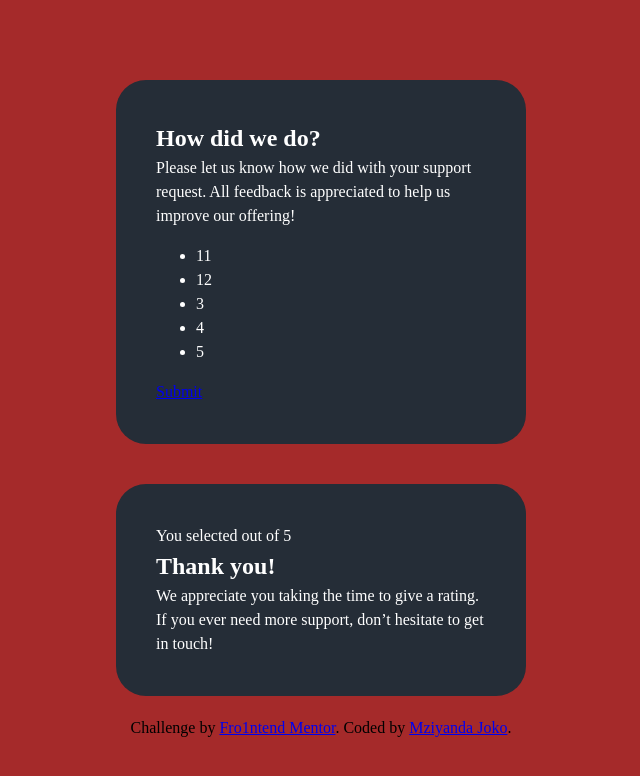
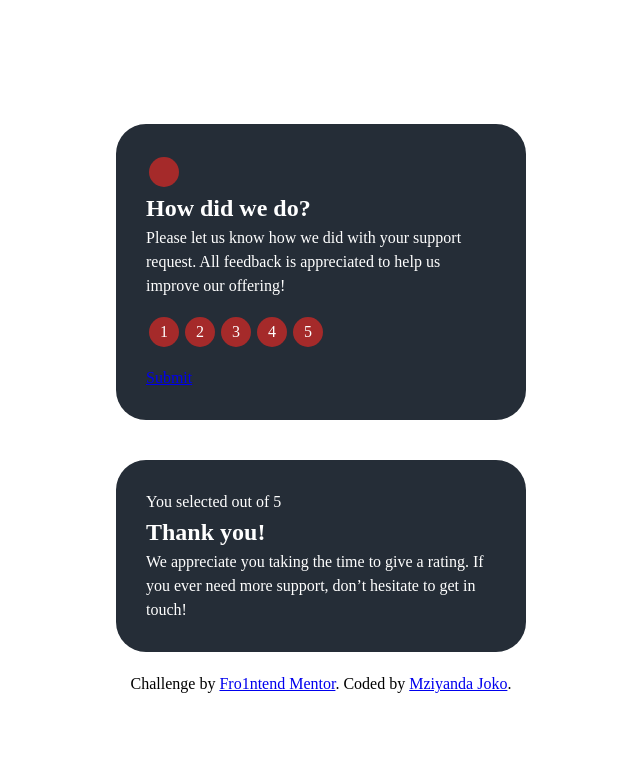
Before and after one commit to mziyandajoko/interactive-rating-component-main, a plain HTML site: page index.html in a window 1280 px wide. Shown: the whole page, without its empty margins (319-959 px from the left). Drawn offline with Linux system fonts and the light colour scheme.

Commit message:
adds cricle styling

```diff
--- a/index.html
+++ b/index.html
@@ -13,19 +13,37 @@
       margin: 0 auto;
       width: 100%;
       height: 100%;
-      background-color: brown;
       display: flex;
       flex-direction: column;
       justify-content: center;
       align-items: center;
     }
+    .circle{
+      background-color: brown;
+      border-radius: 50%;
+      padding: 15px;
+      margin: 3px;
+      height: 20px;
+      width: 20px;
+      justify-content: center;
+    align-items: center;
+    }
     .card{
-
-    padding: 40px;
+    padding: 30px;
     width: 410px;
     color: white;
     margin: 20px 25px;
     border-radius: 30px;
+    }
+
+    .rating{
+      display: flex;
+      align-items: center;
+      padding: 0px;
+    }
+
+    .rating li{
+      display: flex;
     }
 
   </style>
@@ -35,6 +53,7 @@
   <!-- Rating state start -->
 
     <section class="card card_red">
+      <img class="circle" src="images/icon-star.svg" alt="icon-star">
       <h1>
         How did we do?
 
@@ -43,12 +62,12 @@
         Please let us know how we did with your support request. All feedback is appreciated
         to help us improve our offering!
       </p>
-      <ul>
-        <li>11</li>
-        <li>12</li>
-        <li>3</li>
-        <li>4</li>
-        <li>5</li>
+      <ul class="rating">
+        <li class="circle">1</li>
+        <li class="circle">2</li>
+        <li class="circle">3</li>
+        <li class="circle">4</li>
+        <li class="circle">5</li>
       </ul>
       <a href="#">Submit</a>
     </section>
--- /dev/null
+++ b/styles/scss/_icon_star.scss
@@ -0,0 +1,4 @@
+.icon_star{
+  background-color: red;
+  padding: 10px;
+}
--- a/styles/scss/index.scss
+++ b/styles/scss/index.scss
@@ -1,3 +1,4 @@
 @import '_resets';
 @import '_card';
 @import '_main';
+@import '_icon_start';
```
